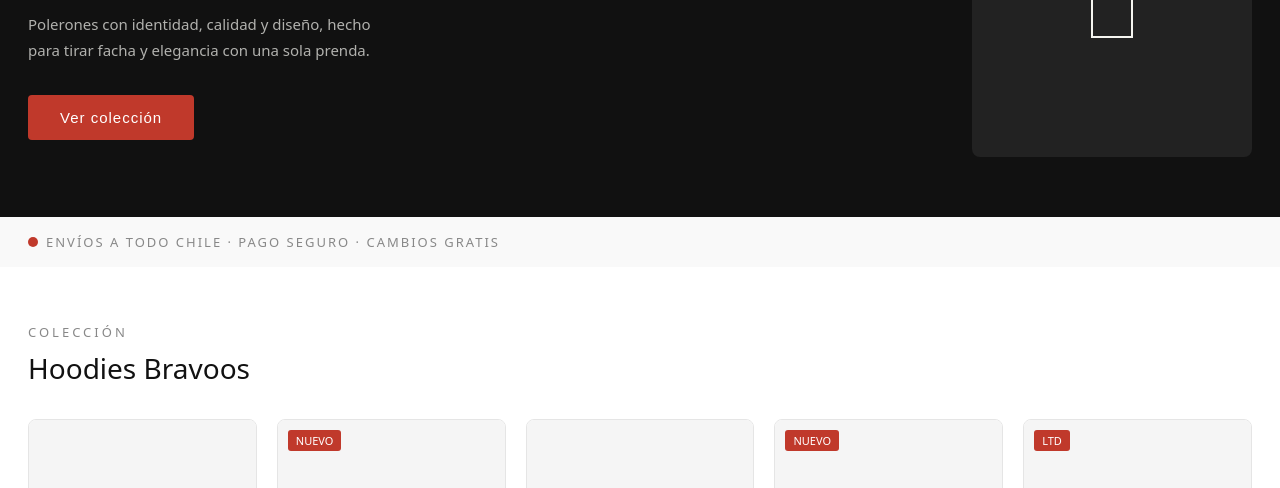
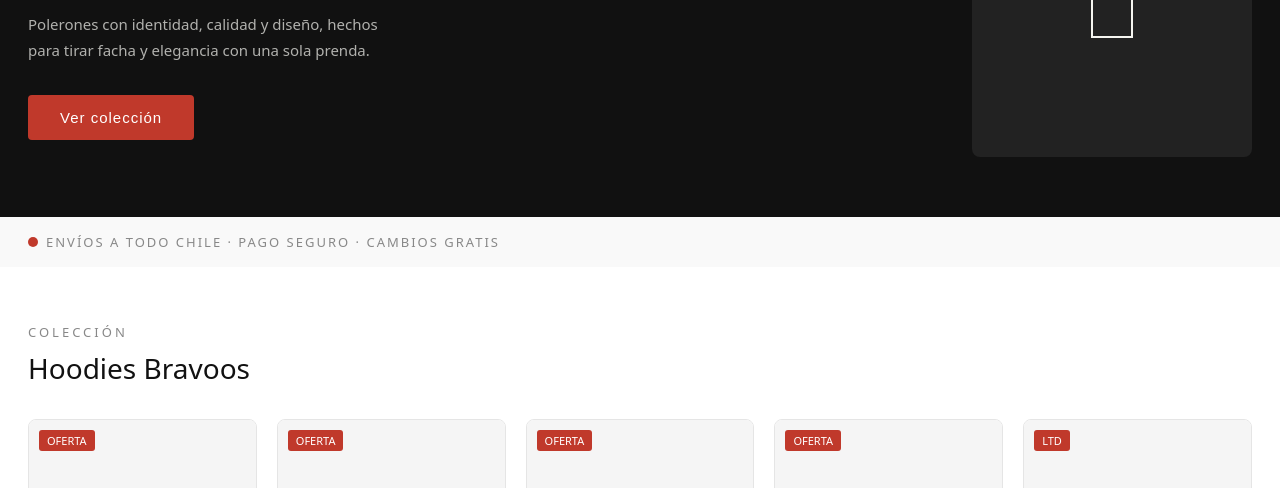
Before and after one commit to josedomingosc08-ux/bravoos, a plain HTML site: page index.html in a window 1280 px wide. Shown: the part 302-790 px from the top of the page. Drawn offline with Linux system fonts and the light colour scheme.

Commit message:
Update index.html

```diff
--- a/index.html
+++ b/index.html
@@ -119,7 +119,7 @@
     <div class="bv-hero-text">
       <div class="bv-hero-tag">NUEVA COLECCIÓN 2026</div>
       <h1>Estilo que<br>viene del sur.</h1>
-      <p>Polerones con identidad, calidad y diseño, hecho para tirar facha y elegancia con una sola prenda.</p>
+      <p>Polerones con identidad, calidad y diseño, hechos para tirar facha y elegancia con una sola prenda.</p>
       <button class="bv-cta" onclick="scrollToShop()">Ver colección</button>
     </div>
     <div class="bv-hero-img">
@@ -194,7 +194,7 @@
       </div>
       <div class="bv-modal-info">
         <h3 id="m-name"></h3>
-        <div class="bv-modal-price" id="m-price"></div>
+        <div id="m-price"></div>
         <div class="bv-label">TALLA</div>
         <div class="bv-sizes">
           <div class="bv-size" onclick="selSize(this)">XS</div>
@@ -295,12 +295,12 @@
    Cambia: name, sub, price, badge (o déjalo vacío "")
    ===================================================== */
 const PRODUCTS = [
-  { id:1, name:"Hoodie Bravoos Classic Negro", sub:"Hoodie clásico unisex", price:44990, badge:"" },
-  { id:2, name:"Hoodie Bravoos Classic Blanco", sub:"Hoodie clásico unisex", price:44990, badge:"NUEVO" },
-  { id:3, name:"Hoodie Oversize Negro", sub:"Corte oversize relajado", price:44990, badge:"" },
-  { id:4, name:"Hoodie Oversize Gris", sub:"Corte oversize relajado", price:44990, badge:"NUEVO" },
-  { id:5, name:"Hoodie Rojo Fuego", sub:"Edición limitada", price:44990, badge:"LTD" },
-  { id:6, name:"Hoodie Premium Navy", sub:"Tela reforzada premium", price:44990, badge:"" },
+  { id:1, name:"Hoodie Bravoos Classic Negro", sub:"Hoodie clásico unisex", price:34990, oldPrice:44990, badge:"OFERTA" },
+  { id:2, name:"Hoodie Bravoos Classic Blanco", sub:"Hoodie clásico unisex", price:34990, oldPrice:44990, badge:"OFERTA" },
+  { id:3, name:"Hoodie Oversize Negro", sub:"Corte oversize relajado", price:34990, oldPrice:44990, badge:"OFERTA" },
+  { id:4, name:"Hoodie Oversize Gris", sub:"Corte oversize relajado", price:34990, oldPrice:44990, badge:"OFERTA" },
+  { id:5, name:"Hoodie Rojo Fuego", sub:"Edición limitada", price:34990, oldPrice:44990, badge:"LTD" },
+  { id:6, name:"Hoodie Premium Navy", sub:"Tela reforzada premium", price:34990, oldPrice:44990, badge:"OFERTA" },
 ];
 
 let cart = [], curProduct = null;
@@ -322,7 +322,10 @@
         <div class="bv-card-name">${p.name}</div>
         <div class="bv-card-sub">${p.sub}</div>
         <div class="bv-card-footer">
-          <div class="bv-price">${fmt(p.price)}</div>
+          <div>
+            ${p.oldPrice ? `<span style="font-size:12px;color:#999;text-decoration:line-through;margin-right:4px">${fmt(p.oldPrice)}</span>` : ""}
+            <span class="bv-price" style="${p.oldPrice ? "color:#c0392b" : ""}">${fmt(p.price)}</span>
+          </div>
           <button class="bv-add" onclick="event.stopPropagation();quickAdd(${p.id})">+ Agregar</button>
         </div>
       </div>
@@ -332,7 +335,9 @@
 function openProduct(id){
   curProduct = PRODUCTS.find(p => p.id === id);
   document.getElementById("m-name").textContent = curProduct.name;
-  document.getElementById("m-price").textContent = fmt(curProduct.price);
+  document.getElementById("m-price").innerHTML = curProduct.oldPrice
+    ? `<span style="font-size:15px;color:#999;text-decoration:line-through;margin-right:8px">${fmt(curProduct.oldPrice)}</span><span style="font-size:22px;font-weight:500;color:#c0392b">${fmt(curProduct.price)}</span>`
+    : `<span style="font-size:22px;font-weight:500;color:#c0392b">${fmt(curProduct.price)}</span>`;
   document.getElementById("product-modal").classList.add("open");
 }
 function closeModal(){ document.getElementById("product-modal").classList.remove("open") }
```
